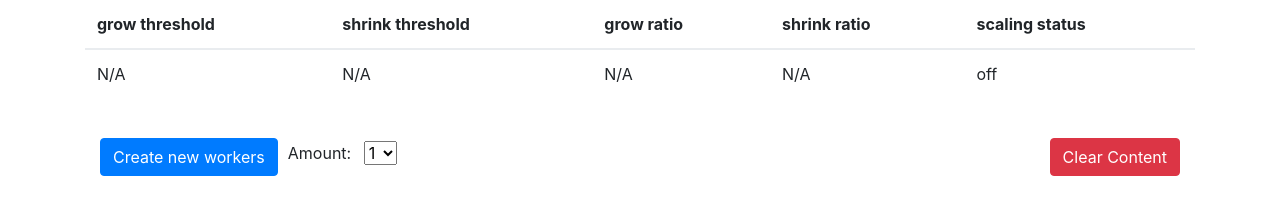
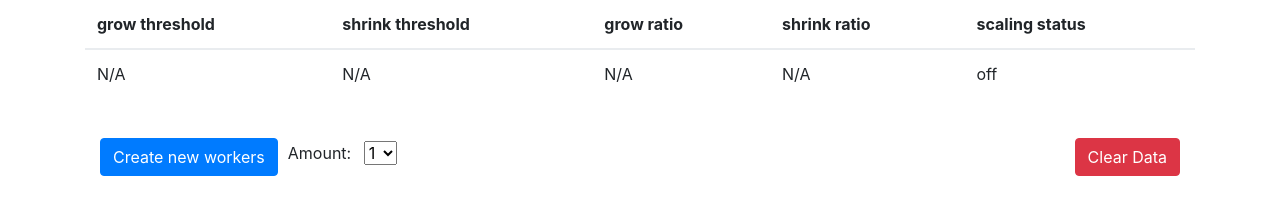
Before and after one commit to f-tang/ECE1779A2-manager, a Flask app: page / in a window 1280 px wide. Shown: the part 235-435 px from the top of the page. Run offline with Flask 2, Linux system fonts and the light colour scheme; data that the repository does not hold is empty; parts of the project's set-up code (start-up, migrations or seed data) failed here and were passed over; some libraries are stand-ins or nearby versions.

Commit message:
version0.31

```diff
--- a/app/templates/list.html
+++ b/app/templates/list.html
@@ -107,7 +107,7 @@
         <div class="col">
             <form action="{{url_for('clear_content')}}" method='POST'
                   onsubmit='return confirm("Are you sure to clear all contents in database and S3?")'>
-                <input class="btn btn-danger float-right" type='submit' value='Clear Content'/>
+                <input class="btn btn-danger float-right" type='submit' value='Clear Data'/>
             </form>
         </div>
     </div>
```
